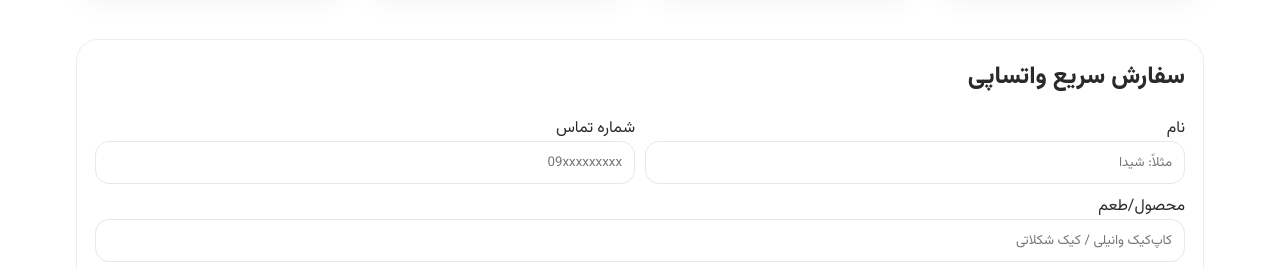
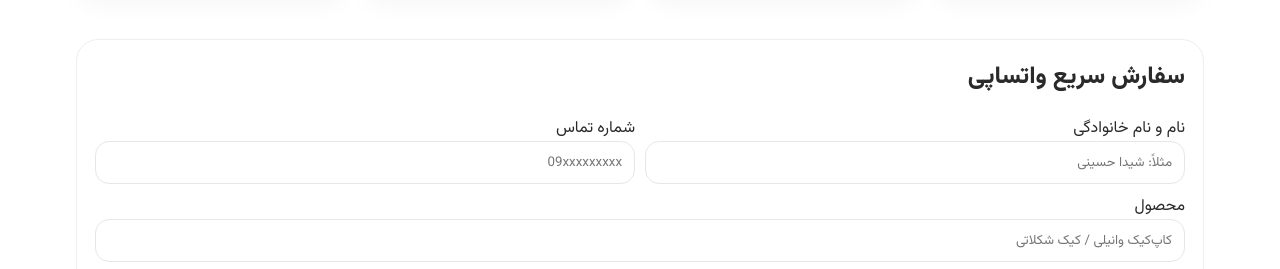
Before and after one commit to didgar84-sketch/Gol_Banoo.ir, a plain HTML site: page index.html in a window 1280 px wide. Shown: the part 2219-2488 px from the top of the page. Drawn offline with nearby package versions, Linux system fonts and the light colour scheme.

Commit message:
Update index.html

```diff
--- a/index.html
+++ b/index.html
@@ -281,15 +281,15 @@
       <h2 style="margin-top:0">سفارش سریع واتساپی</h2>
       <div class="row">
         <div>
-          <label>نام</label>
-          <input id="name" placeholder="مثلاً: شیدا"/>
+          <label> نام و نام خانوادگی</label>
+          <input id="name" placeholder="مثلاً: شیدا حسینی"/>
         </div>
         <div>
           <label>شماره تماس</label>
           <input id="phone" placeholder="09xxxxxxxxx"/>
         </div>
         <div style="grid-column:1/-1">
-          <label>محصول/طعم</label>
+          <label>محصول</label>
           <input id="item" placeholder="کاپ‌کیک وانیلی / کیک شکلاتی"/>
         </div>
         <div>
```
